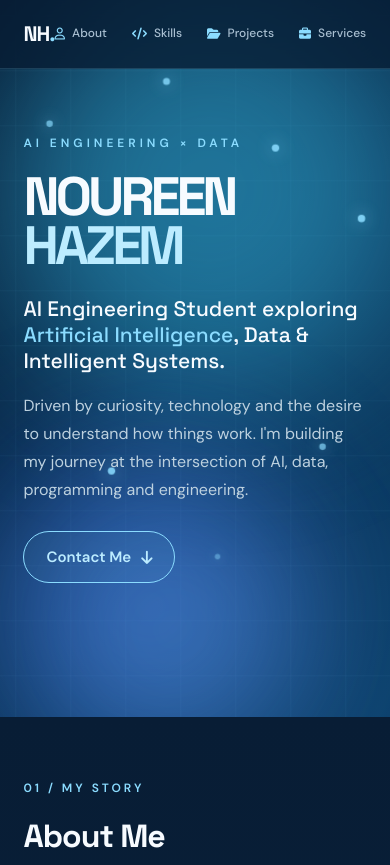
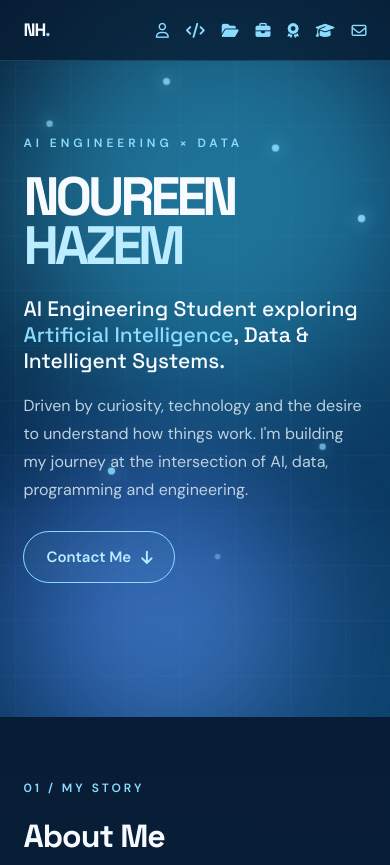
Before and after one commit to Noureen-Shepl/Portfolio, a plain HTML site: page index.html in a window 390 px wide. Shown: the top 865 px of the page. Drawn offline with Linux system fonts and the light colour scheme.

```diff
--- a/index.html
+++ b/index.html
@@ -194,6 +194,29 @@
 .contact-item strong{font-size:13px}
 footer{background:#06172a;border-top:1px solid var(--border);padding:22px 0;text-align:center;color:#7895aa;font-size:11px}
 @media(max-width:800px){
+  .nav-container{
+height:60px;
+}
+
+.nav-logo{
+font-size:18px;
+}
+
+.nav-links{
+gap:17px;
+}
+
+.nav-links a span{
+display:none;
+}
+
+.nav-links a i{
+font-size:15px;
+}
+
+section{
+scroll-margin-top:60px;
+}
 section{padding:62px 0}
 .about-grid,.skills-grid,.services-grid,.cert-grid,.contact-grid{grid-template-columns:1fr}
 .about-grid{gap:28px}
```
